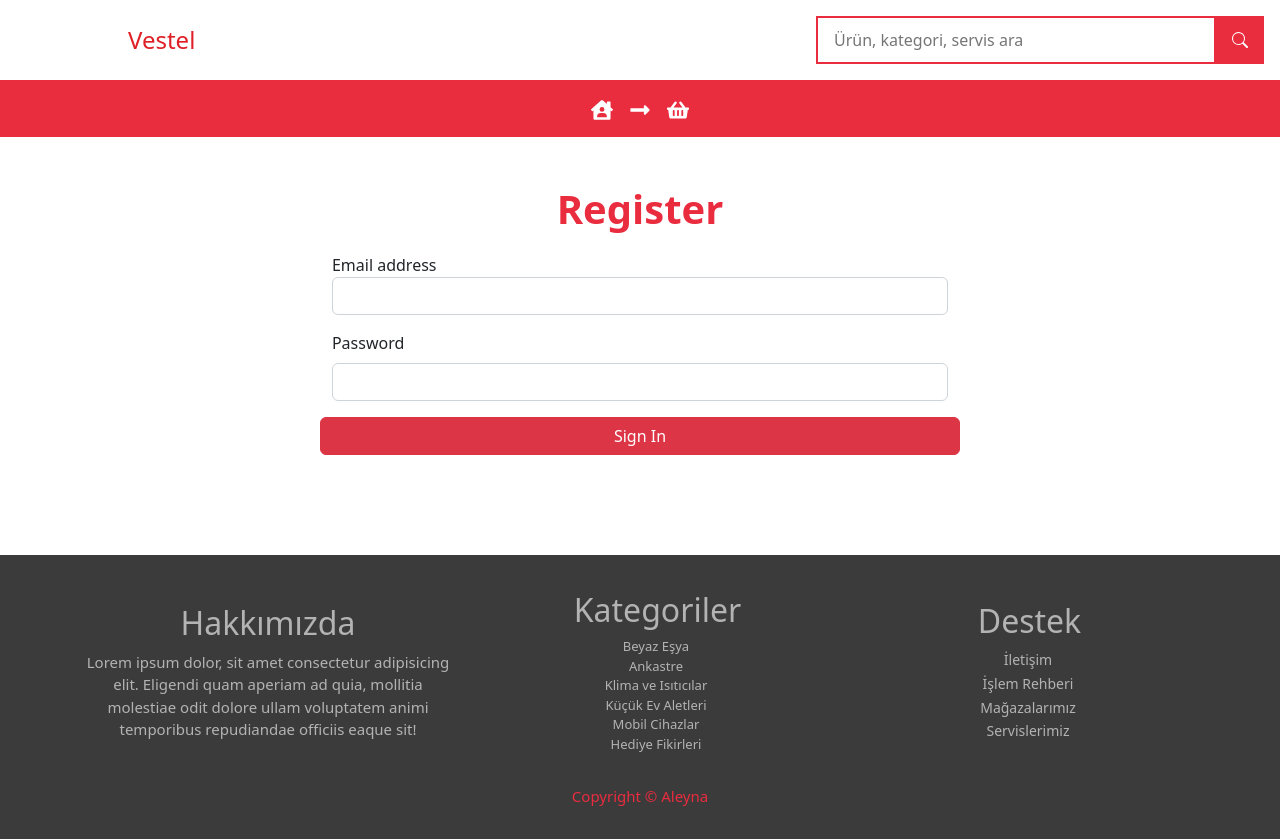
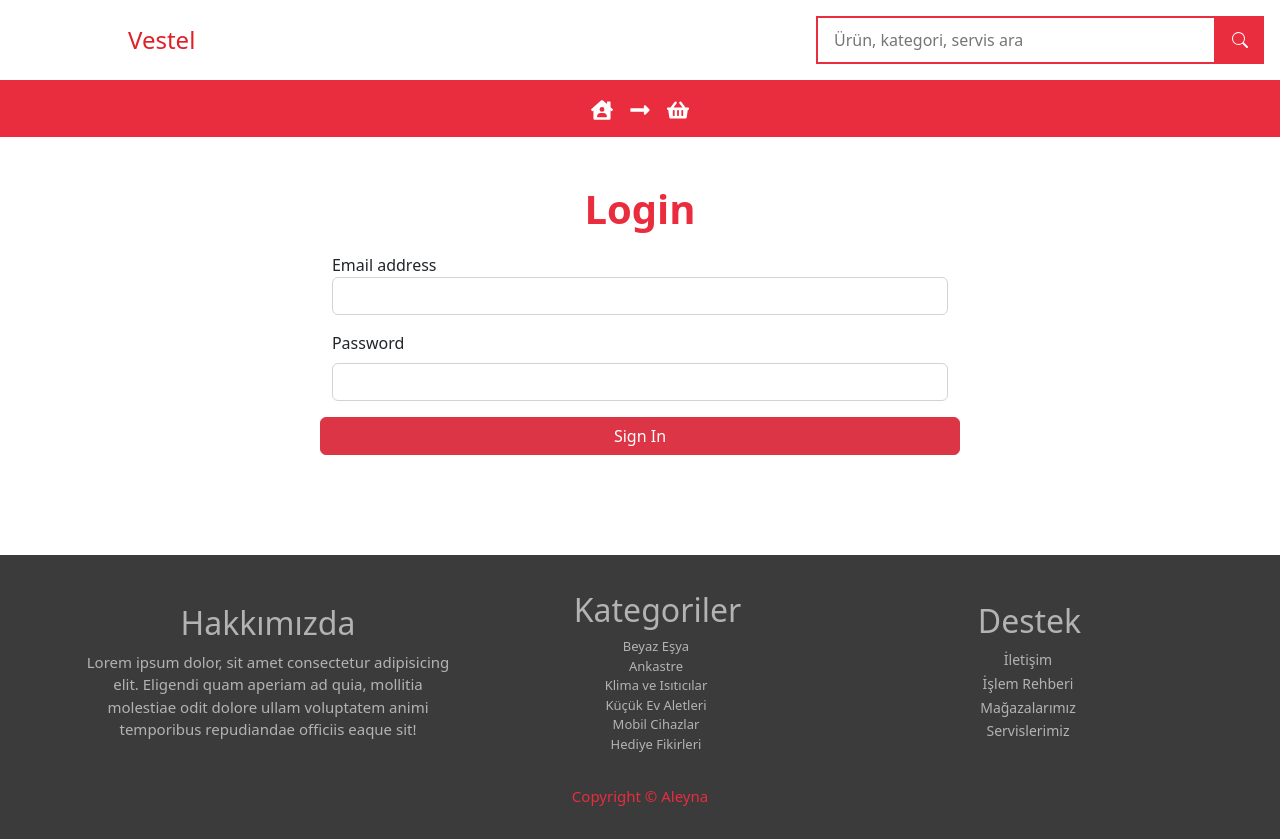
Before and after one commit to clkaley/e-commerce, a React (Create React App) app: page /sign-in in a window 1280 px wide. Built offline with nearby package versions, Linux system fonts and the light colour scheme.

Commit message:
changed login page title

```diff
--- a/src/pages/Authorization/SignIn/index.js
+++ b/src/pages/Authorization/SignIn/index.js
@@ -34,7 +34,7 @@ function SignIn() {
 // console.log(errors);
   return (
     <div>
-           <h1 className="title-reg text-center mt-5">Register</h1>
+           <h1 className="title-reg text-center mt-5">Login</h1>
       <form onSubmit={handleSubmit}>
         <div className="container">
           <div className="row">
```
